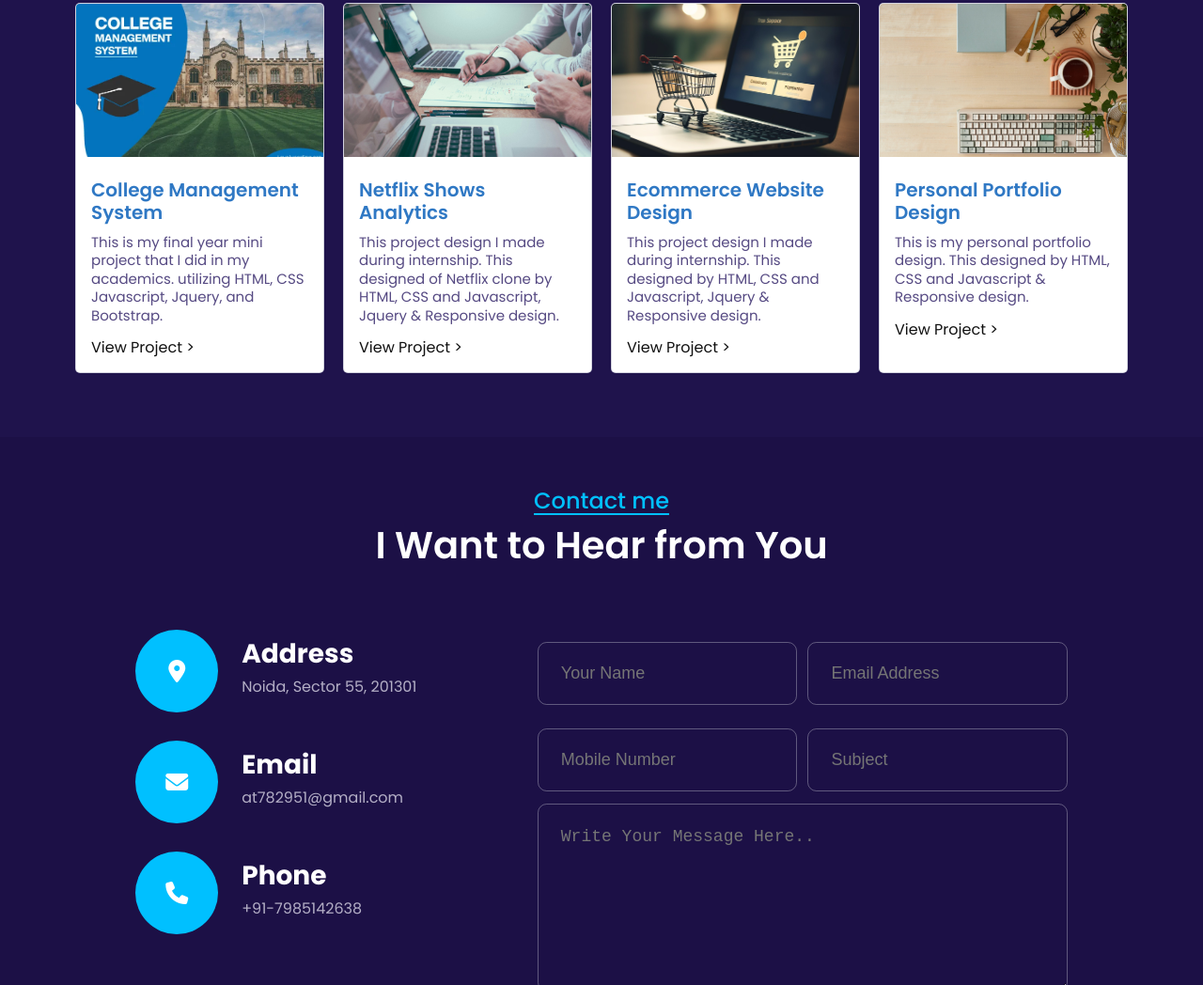
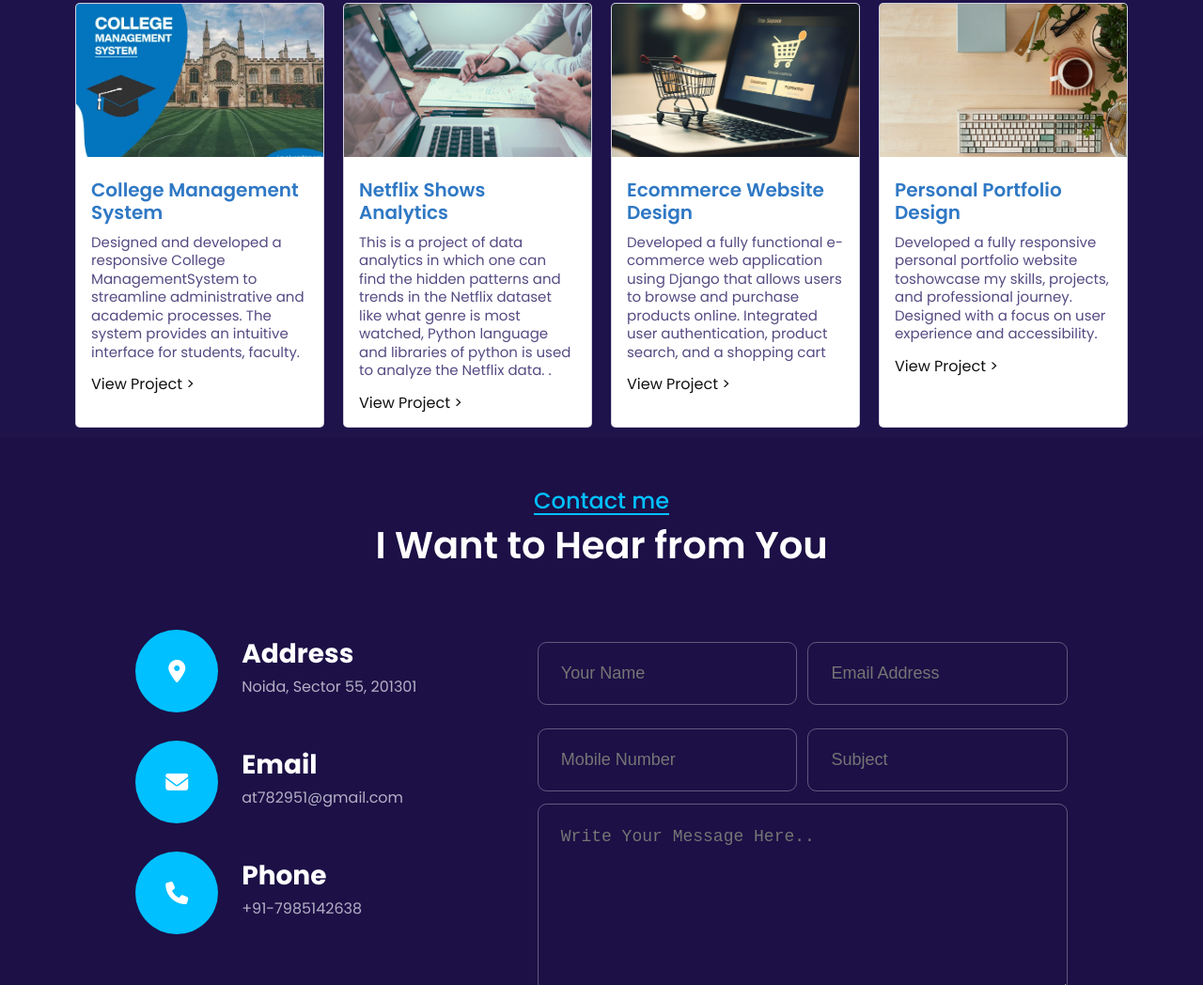
Before and after one commit to thakur7985/Portfolio, a plain HTML site: page index.html in a window 1280 px wide. Shown: the part 3565-4613 px from the top of the page at 94% size. Drawn offline with Linux system fonts and the light colour scheme.

Commit message:
Add files via upload

```diff
--- a/index.html
+++ b/index.html
@@ -299,8 +299,8 @@
                         <img src="Image/cms.webp" alt="">
                         <div class="card-content">
                             <h6>College Management System</h6>
-                            <p>This is my final year mini project that I did in my academics. utilizing HTML, CSS
-                                Javascript, Jquery, and Bootstrap.</p>
+                            <p>Designed and developed a responsive College ManagementSystem to streamline administrative and academic processes.
+                                The system provides an intuitive interface for students, faculty.</p>
                                 <a href="https://thakur7985.github.io/e-college/" class="view-d-btn">View Project ></a>
                         </div>
 
@@ -309,8 +309,8 @@
                         <img src="Image/pic2.jpeg" alt="">
                         <div class="card-content">
                             <h6>Netflix Shows Analytics</h6>
-                            <p>This project design I made during internship. This designed of Netflix clone by HTML, CSS and
-                                Javascript, Jquery & Responsive design.</p>
+                            <p>This is a project of data analytics in which one can find the hidden patterns and trends in the Netflix dataset like what genre is most watched, Python language and libraries of python is used to analyze the Netflix data.
+                                .</p>
                                 <a href="javascript:void(0)" class="view-d-btn">View Project ></a>
                         </div>
                     </div>
@@ -318,8 +318,7 @@
                         <img src="Image/pic3.jpg" alt="">
                         <div class="card-content">
                             <h6>Ecommerce Website Design</h6>
-                            <p>This project design I made during internship. This designed by HTML, CSS and
-                                Javascript, Jquery & Responsive design.</p>
+                            <p>Developed a fully functional e-commerce web application using Django that allows users to browse and purchase products online. Integrated user authentication, product search, and a shopping cart</p>
                                 <a href="javascript:void(0)" class="view-d-btn">View Project ></a>
                         </div>
                     </div>
@@ -327,8 +326,9 @@
                         <img src="Image/pic4.jpeg" alt="">
                         <div class="card-content">
                             <h6>Personal Portfolio Design</h6>
-                            <p>This is my personal portfolio design. This designed by HTML, CSS and
-                                Javascript & Responsive design.
+                            <p>Developed a fully responsive personal portfolio website toshowcase my skills, projects, and professional journey.
+                                Designed with a focus on user experience and accessibility.
+
                             </p>
                             <a href="javascript:void(0)" class="view-d-btn">View Project ></a>
                         </div>
```
